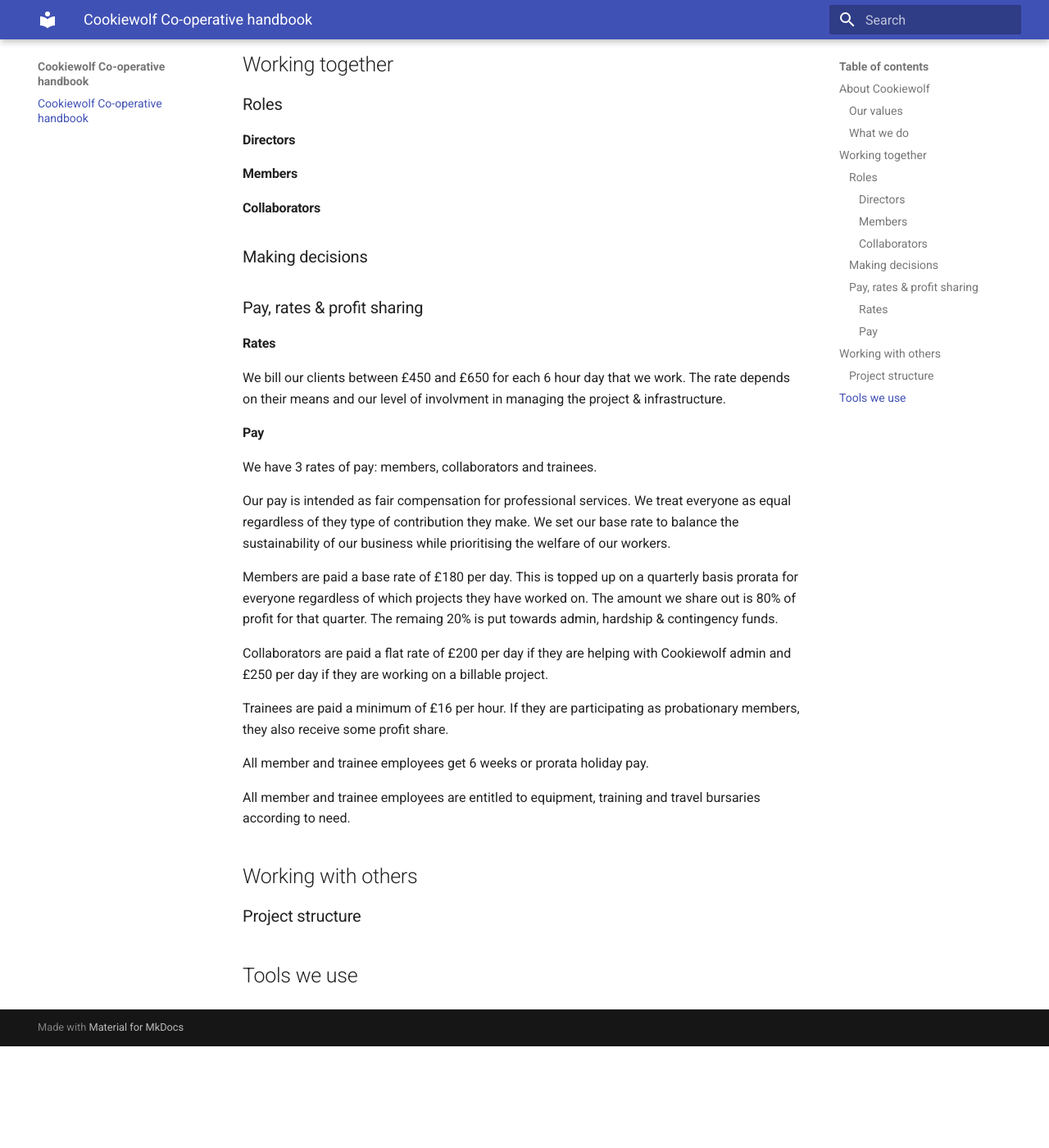
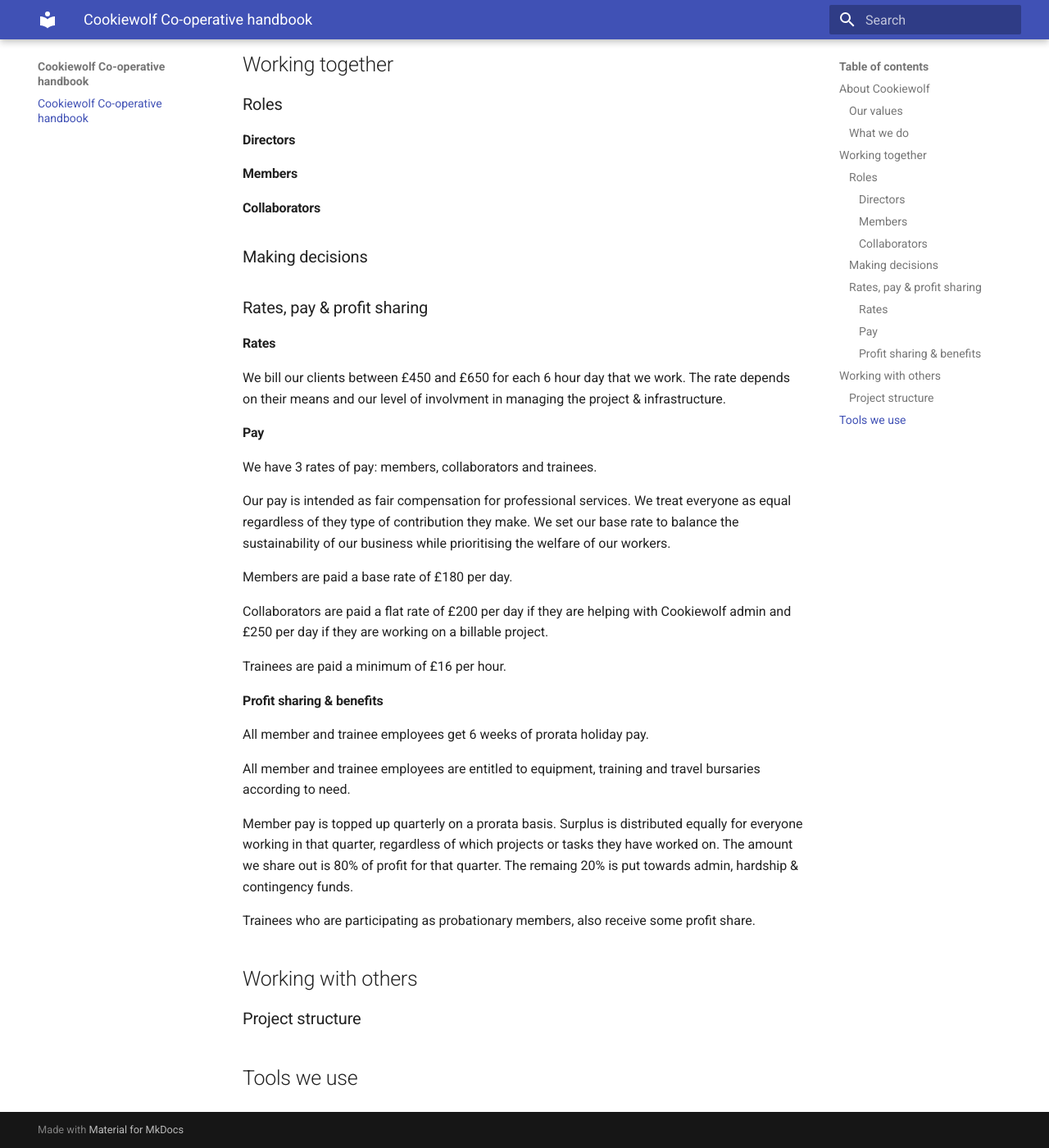
Before and after one commit to cookiewolf/handbook, an MkDocs documentation site: the page built from docs/index.md, in a window 1280 px wide and 1400 px high, scrolled down 302 px. Shown: the whole window at 82% size. Built offline with MkDocs 1.6.1 and Material for MkDocs 9.7.7, drawn with Linux system fonts in a browser that asks for light colours; before the commit the page ends 1578 px from its top, so only the background shows below that.

Commit message:
Split out rates, pay and profit

```diff
--- a/docs/index.md
+++ b/docs/index.md
@@ -18,7 +18,7 @@
 
 ### Making decisions
 
-### Pay, rates & profit sharing
+### Rates, pay & profit sharing
 
 #### Rates
 
@@ -30,16 +30,21 @@
 
 Our pay is intended as fair compensation for professional services. We treat everyone as equal regardless of they type of contribution they make. We set our base rate to balance the sustainability of our business while prioritising the welfare of our workers.
 
-Members are paid a base rate of £180 per day. This is topped up on a quarterly basis prorata for everyone regardless of which projects they have worked on. The amount we share out is 80% of profit for that quarter. The remaing 20% is put towards admin, hardship & contingency funds.
+Members are paid a base rate of £180 per day.
 
 Collaborators are paid a flat rate of £200 per day if they are helping with Cookiewolf admin and £250 per day if they are working on a billable project.
 
-Trainees are paid a minimum of £16 per hour. If they are participating as probationary members, they also receive some profit share.
+Trainees are paid a minimum of £16 per hour.
 
-All member and trainee employees get 6 weeks or prorata holiday pay.
+#### Profit sharing & benefits
+
+All member and trainee employees get 6 weeks of prorata holiday pay.
 
 All member and trainee employees are entitled to equipment, training and travel bursaries according to need.
 
+ Member pay is topped up quarterly on a prorata basis. Surplus is distributed equally for everyone working in that quarter, regardless of which projects or tasks they have worked on. The amount we share out is 80% of profit for that quarter. The remaing 20% is put towards admin, hardship & contingency funds.
+
+Trainees who are participating as probationary members, also receive some profit share.
 
 ## Working with others
 
```
